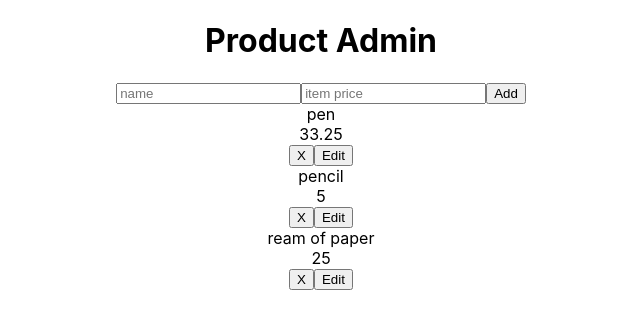
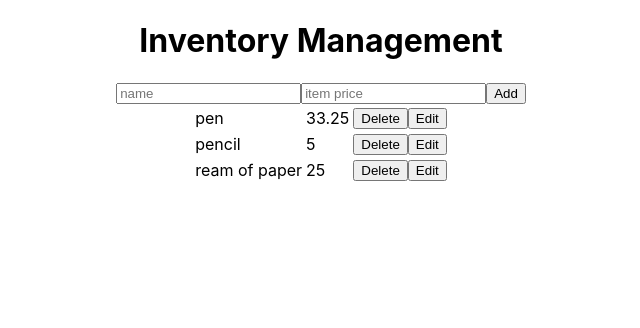
Before and after one commit to yashkir/shopbridge, a React (Create React App) app: page / in a window 1280 px wide. Shown: the top 328 px of the page, without its empty margins (319-959 px from the left). Built offline with nearby package versions, Linux system fonts and the light colour scheme.

Commit message:
refactor into components

```diff
--- a/src/App.css
+++ b/src/App.css
@@ -1,38 +1,3 @@
 .App {
   text-align: center;
 }
-
-.App-logo {
-  height: 40vmin;
-  pointer-events: none;
-}
-
-@media (prefers-reduced-motion: no-preference) {
-  .App-logo {
-    animation: App-logo-spin infinite 20s linear;
-  }
-}
-
-.App-header {
-  background-color: #282c34;
-  min-height: 100vh;
-  display: flex;
-  flex-direction: column;
-  align-items: center;
-  justify-content: center;
-  font-size: calc(10px + 2vmin);
-  color: white;
-}
-
-.App-link {
-  color: #61dafb;
-}
-
-@keyframes App-logo-spin {
-  from {
-    transform: rotate(0deg);
-  }
-  to {
-    transform: rotate(360deg);
-  }
-}
--- a/src/App.js
+++ b/src/App.js
@@ -1,178 +1,10 @@
 import './App.css';
-import { useState, useEffect } from 'react';
-import {
-  createItem,
-  retrieveItems,
-  updateItem,
-  deleteItem,
-} from './services/api-service';
-
-function AddItem({ doCreateItem }) {
-  const [formData, setFormData] = useState({
-    name: "",
-    price: "",
-  });
-
-  function handleSubmit(e) {
-    e.preventDefault();
-
-    // TODO validate here
-    doCreateItem(formData);
-  }
-
-  return (
-    <form onSubmit={handleSubmit}>
-      <input
-        type="text"
-        placeholder="name"
-        value={formData.name}
-        onChange={(e) => setFormData({...formData, name: e.target.value})}
-        required
-      />
-      <input
-        type="number"
-        placeholder="item price"
-        value={formData.price}
-        onChange={(e) => setFormData({...formData, price: e.target.value})}
-        required
-      />
-      <button type="submit">Add</button>
-    </form>
-  );
-}
-
-function EditItem({ item, doUpdateItem }) {
-  const [active, setActive] = useState(false);
-  const [formData, setFormData] = useState({
-    name: item.name,
-    price: item.price,
-  });
-
-  function handleSubmit(e) {
-    e.preventDefault();
-
-    // TODO validate here
-    doUpdateItem(item.id, formData);
-
-    setActive(false);
-  }
-
-  if (!active) {
-    return (
-      <button onClick={() => setActive(!active)}>Edit</button>
-    );
-  }
-
-  return (
-    <form onSubmit={handleSubmit}>
-      <input
-        type="text"
-        placeholder="name"
-        value={formData.name}
-        onChange={(e) => setFormData({...formData, name: e.target.value})}
-        required
-      />
-      <input
-        type="number"
-        placeholder="item price"
-        value={formData.price}
-        onChange={(e) => setFormData({...formData, price: e.target.value})}
-        required
-      />
-      <button type="submit">Update</button>
-    </form>
-  );
-}
-
-function DeleteItem({ item, doDeleteItem }) {
-  const [active, setActive] = useState(false);
-
-  if (!active) {
-    return (
-      <button onClick={() => setActive(!active)}>X</button>
-    );
-  }
-
-  return (
-    <div>
-      Delete this item?
-      <button onClick={() => {
-        doDeleteItem(item.id);
-        setActive(false);
-      }}
-      >
-          DELETE
-      </button>
-      <button onClick={() => setActive(false)}>cancel</button>
-    </div>
-  );
-}
-
-function Inventory() {
-  const [items, setItems] = useState([]);
-
-  useEffect(() => {
-    // TODO catch and schedule a retry
-    retrieveItems()
-      .then(response => setItems(response));
-  }, []);
-
-  async function doCreateItem(data) {
-    const newItem = await createItem(data);
-    setItems((prevItems) => [...prevItems, newItem]);
-  }
-
-  function doDeleteItem(itemId) {
-    setItems((prevItems) => prevItems.filter(item => item.id !== itemId));
-    deleteItem(itemId);
-  }
-
-  function doUpdateItem(itemId, data) {
-    setItems((prevItems) => prevItems.map((item) =>
-      {
-        if (item.id === itemId) {
-          return ({...item, ...data});
-        } else {
-          return item;
-        }
-      }));
-
-    // TODO maybe check return and use that?
-    updateItem(itemId, data);
-  }
-
-  return (
-    <div>
-      <AddItem doCreateItem={doCreateItem}/>
-      {items.length ? items.map((item) =>
-        <div key={item.id}>
-          {item.name}
-          <br />
-          {item.price}
-          <br />
-          <DeleteItem
-            item={item}
-            doDeleteItem={doDeleteItem}
-          />
-          <EditItem
-            item={item}
-            doUpdateItem={doUpdateItem}
-          />
-        </div>
-      )
-      :
-        <div>No items</div>
-      }
-
-    </div>
-  );
-
-}
+import { Inventory } from './components/Inventory/Inventory';
 
 function App() {
   return (
     <div className="App">
-      <h1>Product Admin</h1>
+      <h1>Inventory Management</h1>
       <Inventory />
     </div>
   );
--- /dev/null
+++ b/src/components/AddItem/AddItem.js
@@ -0,0 +1,34 @@
+import { useState } from 'react';
+
+
+export function AddItem({ doCreateItem }) {
+  const [formData, setFormData] = useState({
+    name: "",
+    price: "",
+  });
+
+  function handleSubmit(e) {
+    e.preventDefault();
+
+    // TODO validate here
+    doCreateItem(formData);
+  }
+
+  return (
+    <form onSubmit={handleSubmit}>
+      <input
+        type="text"
+        placeholder="name"
+        value={formData.name}
+        onChange={(e) => setFormData({ ...formData, name: e.target.value })}
+        required />
+      <input
+        type="number"
+        placeholder="item price"
+        value={formData.price}
+        onChange={(e) => setFormData({ ...formData, price: e.target.value })}
+        required />
+      <button type="submit">Add</button>
+    </form>
+  );
+}
--- /dev/null
+++ b/src/components/Inventory/Inventory.js
@@ -0,0 +1,66 @@
+import { useState, useEffect } from 'react';
+import {
+  createItem,
+  retrieveItems,
+  updateItem,
+  deleteItem
+} from '../../services/api-service';
+import { AddItem } from "../AddItem/AddItem";
+import { ItemRow } from "../ItemRow/ItemRow";
+
+export function Inventory() {
+  const [items, setItems] = useState([]);
+
+  useEffect(() => {
+    // TODO catch and schedule a retry
+    updateItems();
+  }, []);
+
+  function updateItems() {
+    retrieveItems()
+      .then(response => setItems(response))
+      .catch(err => console.error(err));
+  }
+
+  async function doCreateItem(data) {
+    const newItem = await createItem(data);
+    setItems((prevItems) => [...prevItems, newItem]);
+  }
+
+  function doDeleteItem(itemId) {
+    setItems((prevItems) => prevItems.filter(item => item.id !== itemId));
+    deleteItem(itemId);
+  }
+
+  function doUpdateItem(itemId, data) {
+    setItems((prevItems) => prevItems.map((item) => {
+      if (item.id === itemId) {
+        return ({ ...item, ...data });
+      } else {
+        return item;
+      }
+    }));
+
+    // TODO maybe check return and use that?
+    updateItem(itemId, data);
+  }
+
+  return (
+    <div style={{ display: "flex", flexDirection: "column", alignItems: "center", textAlign: "left" }}>
+      <AddItem doCreateItem={doCreateItem} />
+
+      <table>
+        {items.length ? items.map((item) => <ItemRow
+          key={item.id}
+          item={item}
+          doCreateItem={doCreateItem}
+          doDeleteItem={doDeleteItem}
+          doUpdateItem={doUpdateItem} />
+        )
+          :
+          <div>No items</div>}
+      </table>
+
+    </div>
+  );
+}
--- /dev/null
+++ b/src/components/ItemRow/ItemRow.js
@@ -0,0 +1,95 @@
+import { useState } from 'react';
+
+
+export function ItemRow(props) {
+  const { item, doDeleteItem, doUpdateItem } = props;
+  const [activeAction, setActiveAction] = useState(null);
+  const [formData, setFormData] = useState({
+    name: item.name,
+    price: item.price,
+  });
+
+  const DELETE = 'DELETE';
+  const EDIT = 'EDIT';
+
+  let actions;
+
+  switch (activeAction) {
+    case DELETE:
+      actions =
+        <>
+          Delete this item?
+          <button onClick={() => {
+            doDeleteItem(item.id);
+            setActiveAction(null);
+          }}
+          >
+            DELETE
+          </button>
+          <button onClick={() => setActiveAction(null)}>cancel</button>
+        </>;
+      break;
+    case EDIT:
+      actions =
+        <>
+          Save changes?
+          <button onClick={() => {
+            doUpdateItem(item.id, formData);
+            setActiveAction(null);
+          }}
+          >
+            Save
+          </button>
+          <button onClick={() => setActiveAction(null)}>cancel</button>
+        </>;
+      break;
+    default:
+      actions =
+        <div>
+          <button onClick={() => setActiveAction(DELETE)}>Delete</button>
+          <button onClick={() => setActiveAction(EDIT)}>Edit</button>
+        </div>;
+  }
+
+  if (activeAction === EDIT) {
+    return (
+      <tr>
+        <td>
+          <input
+            type="text"
+            placeholder="name"
+            value={formData.name}
+            onChange={(e) => setFormData({ ...formData, name: e.target.value })}
+            required />
+        </td>
+        <td>
+          <input
+            type="number"
+            placeholder="item price"
+            value={formData.price}
+            onChange={(e) => setFormData({ ...formData, price: e.target.value })}
+            required />
+        </td>
+        <td>
+          {actions}
+        </td>
+      </tr>
+    );
+  }
+
+  return (
+    <tr>
+      <td>
+        {item.name}
+      </td>
+      <td>
+        {item.price}
+      </td>
+      <td>
+        {actions}
+      </td>
+    </tr>
+  );
+
+
+}
--- a/src/index.js
+++ b/src/index.js
@@ -2,7 +2,6 @@ import React from 'react';
 import ReactDOM from 'react-dom';
 import './index.css';
 import App from './App';
-import reportWebVitals from './reportWebVitals';
 
 ReactDOM.render(
   <React.StrictMode>
@@ -10,8 +9,3 @@ ReactDOM.render(
   </React.StrictMode>,
   document.getElementById('root')
 );
-
-// If you want to start measuring performance in your app, pass a function
-// to log results (for example: reportWebVitals(console.log))
-// or send to an analytics endpoint. Learn more: https://bit.ly/CRA-vitals
-reportWebVitals();
--- a/src/reportWebVitals.js
+++ /dev/null
@@ -1,13 +0,0 @@
-const reportWebVitals = onPerfEntry => {
-  if (onPerfEntry && onPerfEntry instanceof Function) {
-    import('web-vitals').then(({ getCLS, getFID, getFCP, getLCP, getTTFB }) => {
-      getCLS(onPerfEntry);
-      getFID(onPerfEntry);
-      getFCP(onPerfEntry);
-      getLCP(onPerfEntry);
-      getTTFB(onPerfEntry);
-    });
-  }
-};
-
-export default reportWebVitals;
```
